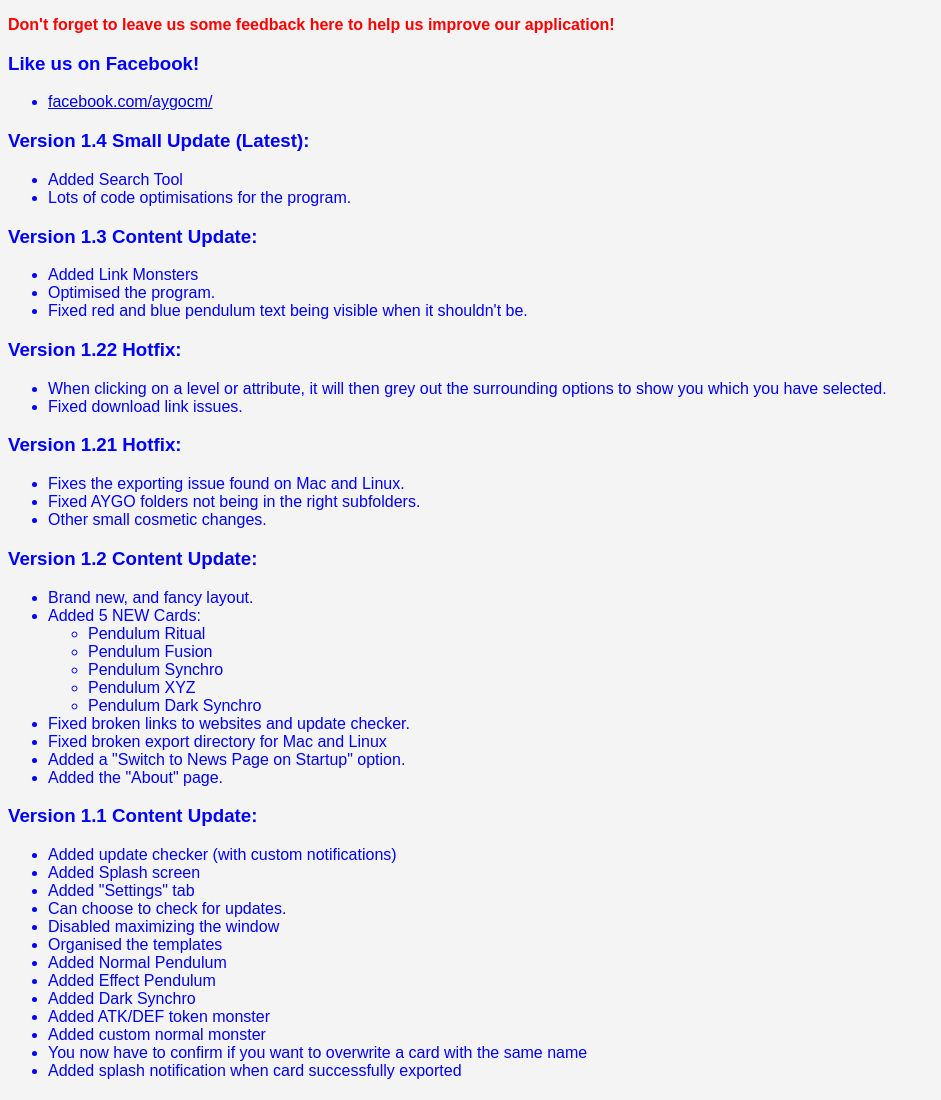
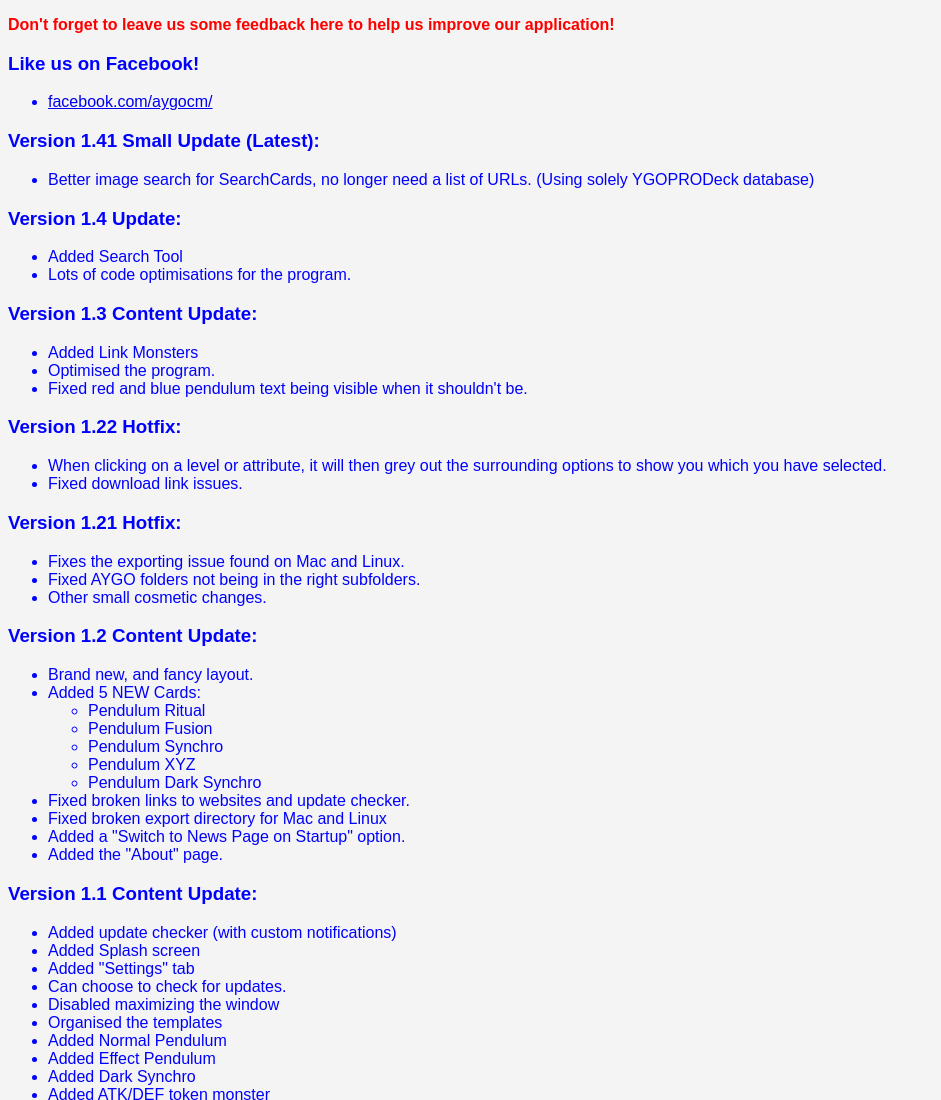
Before and after one commit to legovader09/AYGOCM-Web, a plain HTML site: page AYGOCM-Web/HTML/JavaNews.html in a window 1280 px wide. Shown: the top 1100 px of the page, without its empty margins (0-941 px from the left). Drawn offline with Linux system fonts and the light colour scheme.

Commit message:
Updated JAR to 1.41

```diff
--- a/AYGOCM-Web/HTML/JavaNews.html
+++ b/AYGOCM-Web/HTML/JavaNews.html
@@ -23,7 +23,11 @@ body {
 <ul>
   <li><a href="http://www.facebook.com/aygocm/">facebook.com/aygocm/</a></li>
 </ul>
-<h3>Version 1.4 Small Update (Latest):</h3>
+<h3>Version 1.41 Small Update (Latest):</h3>
+<ul>
+  <li>Better image search for SearchCards, no longer need a list of URLs. (Using solely YGOPRODeck database)</li>
+</ul>
+<h3>Version 1.4 Update:</h3>
 <ul>
   <li>Added Search Tool</li>
   <li>Lots of code optimisations for the program.</li>
```
Also changed, not shown: AYGOCM-Web/TXT/aygojavaversion.txt, 1 other file.
